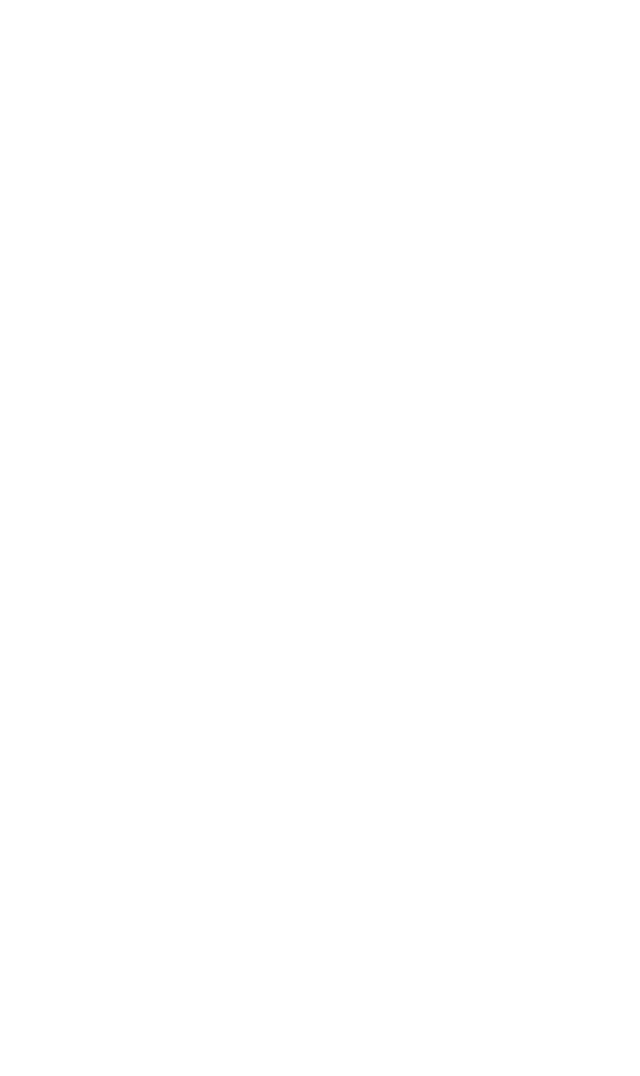
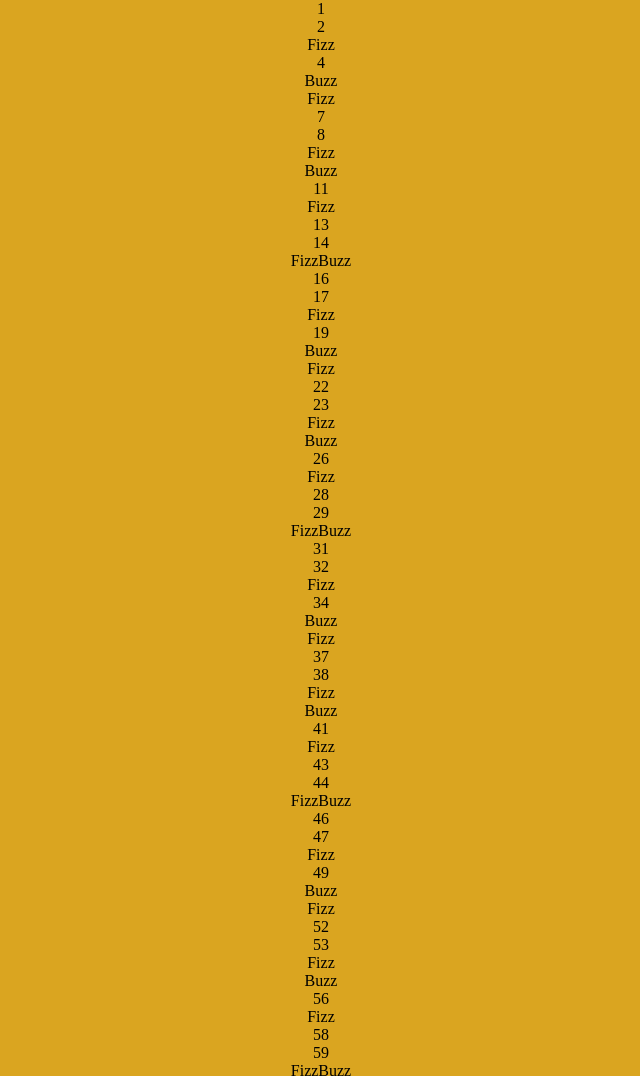
Before and after one commit to Forklein/js-fizzbuzz, a plain HTML site: page index.html in a window 1280 px wide. Shown: the top 1076 px of the page, without its empty margins (319-959 px from the left). Before the commit the page ends 800 px from the top, so only its background shows below. Drawn offline with Linux system fonts and the light colour scheme.

Commit message:
Set innerhtml for all element

```diff
--- a/index.html
+++ b/index.html
@@ -4,11 +4,14 @@
     <meta charset="UTF-8">
     <meta http-equiv="X-UA-Compatible" content="IE=edge">
     <meta name="viewport" content="width=device-width, initial-scale=1.0">
+    <link rel="stylesheet" href="./style/style.css">
     <title>FizzBuzz</title>
 </head>
 <body>
 
-
+    <div class="container">
+        <ul id="result"></ul>
+    </div>
 
 
     <script src="./js/script.js"></script>
--- a/js/script.js
+++ b/js/script.js
@@ -7,22 +7,22 @@ console.log('Ciao Peppe')
 Per i multipli di 3 stampi “Fizz” al posto del numero e per i multipli di 5 stampi Buzz.
 Per i numeri che sono sia multipli di 3 che di 5 stampi FizzBuzz. */
 
-var multiple3;
-var multiple5;
-var doublemultiple;
+var result = document.getElementById('result');
+
 
 for(var i = 1; i < 101; i++){
     if(i % 3 === 0 && i % 5 === 0){
-        doublemultiple = 'FizzBuzz';
-        console.log(doublemultiple);
+        console.log('FizzBuzz');
+        result.innerHTML += '<li> FizzBuzz </li>';
     }else if(i % 3 === 0){
-        multiple3 = 'Fizz';
-        console.log(multiple3);
+        console.log('Fizz');
+        result.innerHTML += '<li> Fizz </li>';
     }else if(i % 5 === 0){
-        multiple5 = 'Buzz';
-        console.log(multiple5);
+        console.log('Buzz');
+        result.innerHTML += '<li> Buzz </li>';
     }
     else{
         console.log(i);
+        result.innerHTML += `<li> ${i} </li>`;
     }
 }
--- a/style/style.css
+++ b/style/style.css
@@ -3,3 +3,12 @@
     padding: 0;
     box-sizing: border-box;
 }
+
+body{
+    background-color: goldenrod;
+}
+
+.container{
+    margin: 0 auto;
+    text-align: center;
+}
```
